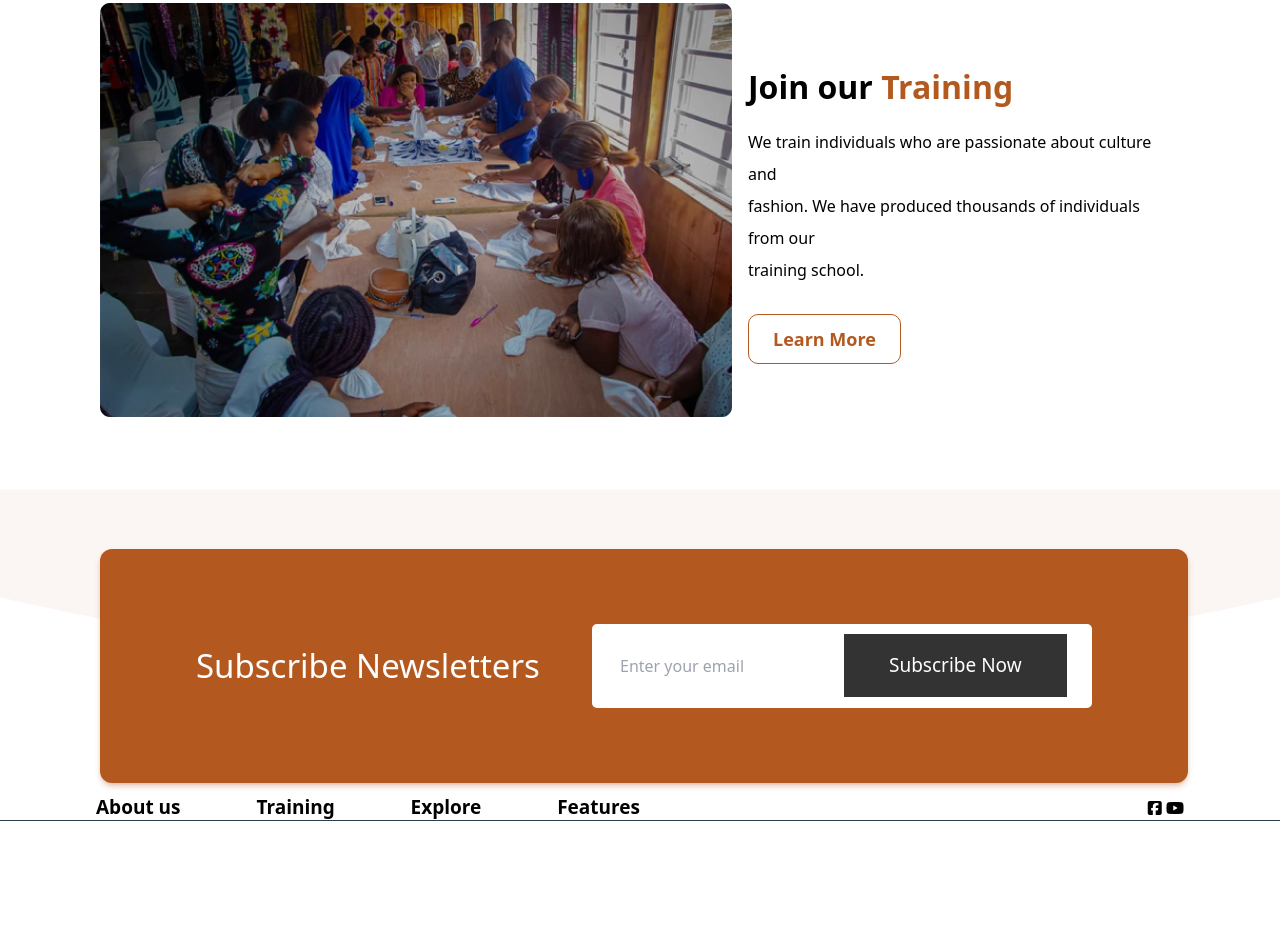
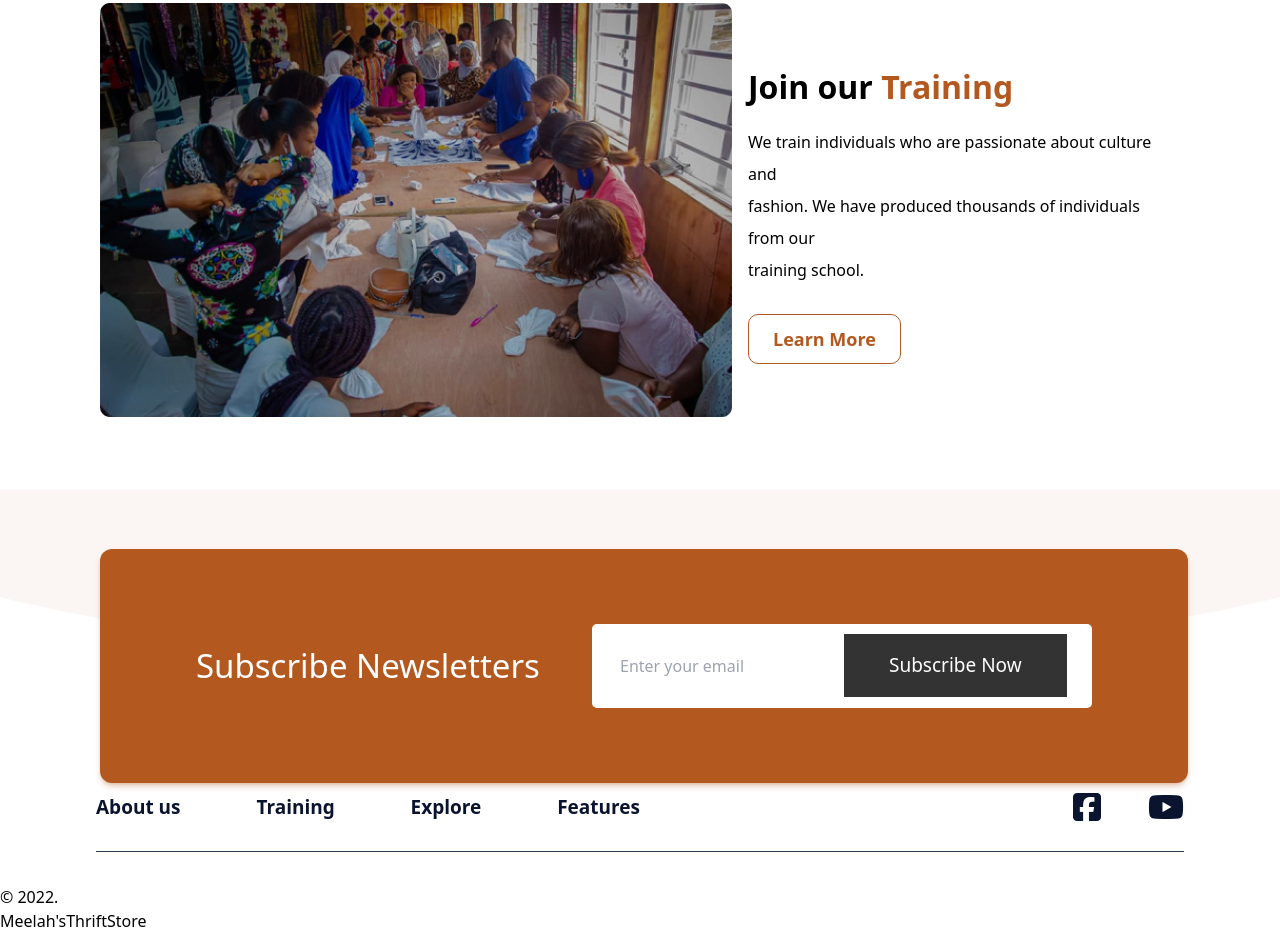
Before and after one commit to onifadjosh/MEELAH-S-THRIFT-STORE, a website: page index.html in a window 1280 px wide. Shown: the part 2220-3153 px from the top of the page. Before the commit the page ends 3041 px from the top, so only its background shows below. Drawn offline with Linux system fonts and the light colour scheme.

Commit message:
footer design

```diff
--- a/index.html
+++ b/index.html
@@ -252,8 +252,8 @@
         </div>
     </section>
 
-    <footer class="border-b border-[#2B3D51] mt-[120px] px-[96px]">
-        <div class="flex items-center justify-between">
+    <footer class="border-b border-[#2B3D51] mt-[120px] mx-[96px] mb-[33px]">
+        <div class="flex items-center justify-between  text-[#0A142F] mb-[32px]">
             <div class="flex font-semibold text-[19px] leading-[23px] w-1/2 justify-between">
                 <a href="http://">About us</a>
                 <a href="http://">Training</a>
@@ -261,11 +261,21 @@
                 <a href="http://">Features</a>
             </div>
 
-            <div>
-                <i class="fa-brands fa-square-facebook"></i>
-                <i class="fa-brands fa-youtube"></i>
+            <div class="gap-[47px] flex">
+                <i class="fa-brands fa-square-facebook fa-2xl"></i>
+                <i class="fa-brands fa-youtube fa-2xl"></i>
             </div>
         </div>
     </footer>
+
+    <div>
+        <p>© 2022.</p>
+
+        <h1>Meelah'sThriftStore</h1>
+
+        <span>
+            <a href="http://"></a>
+        </span>
+    </div>
 </body>
 </html>
```
Also changed, not shown: dist/output.css.
